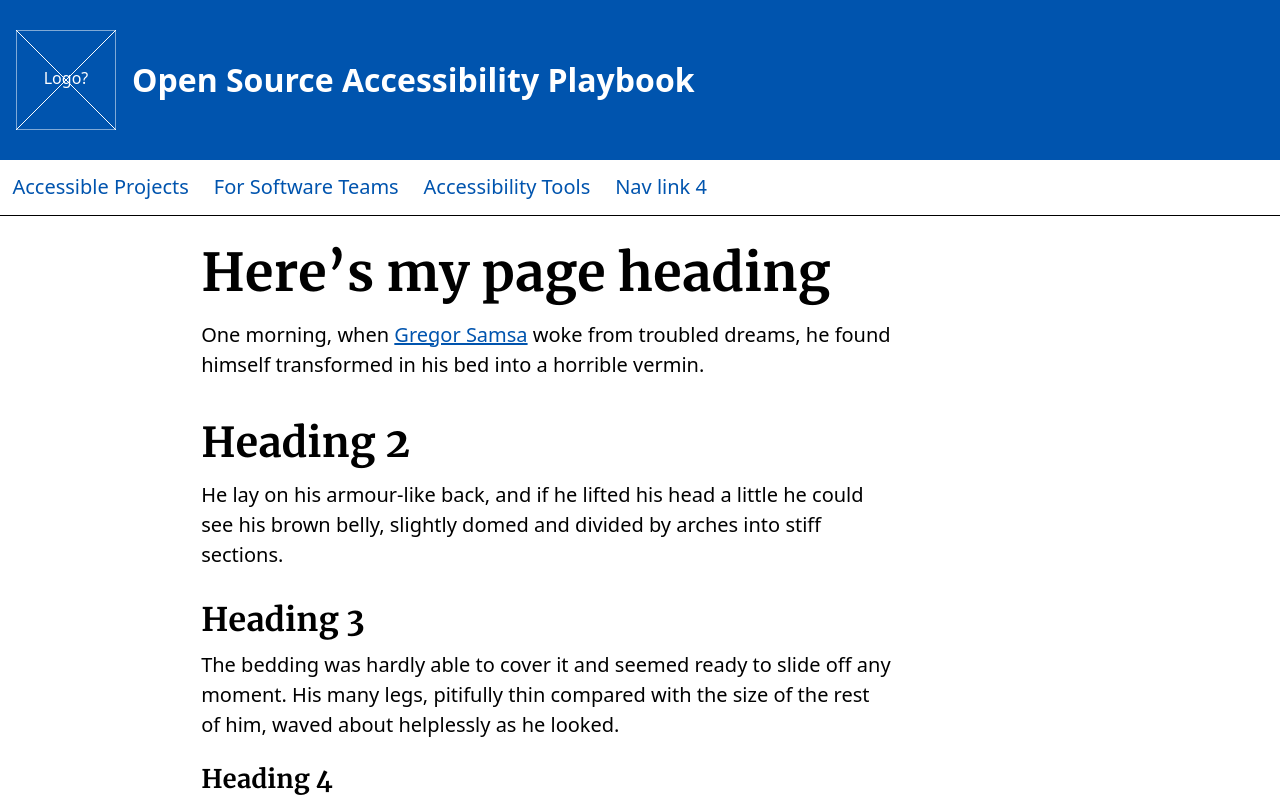
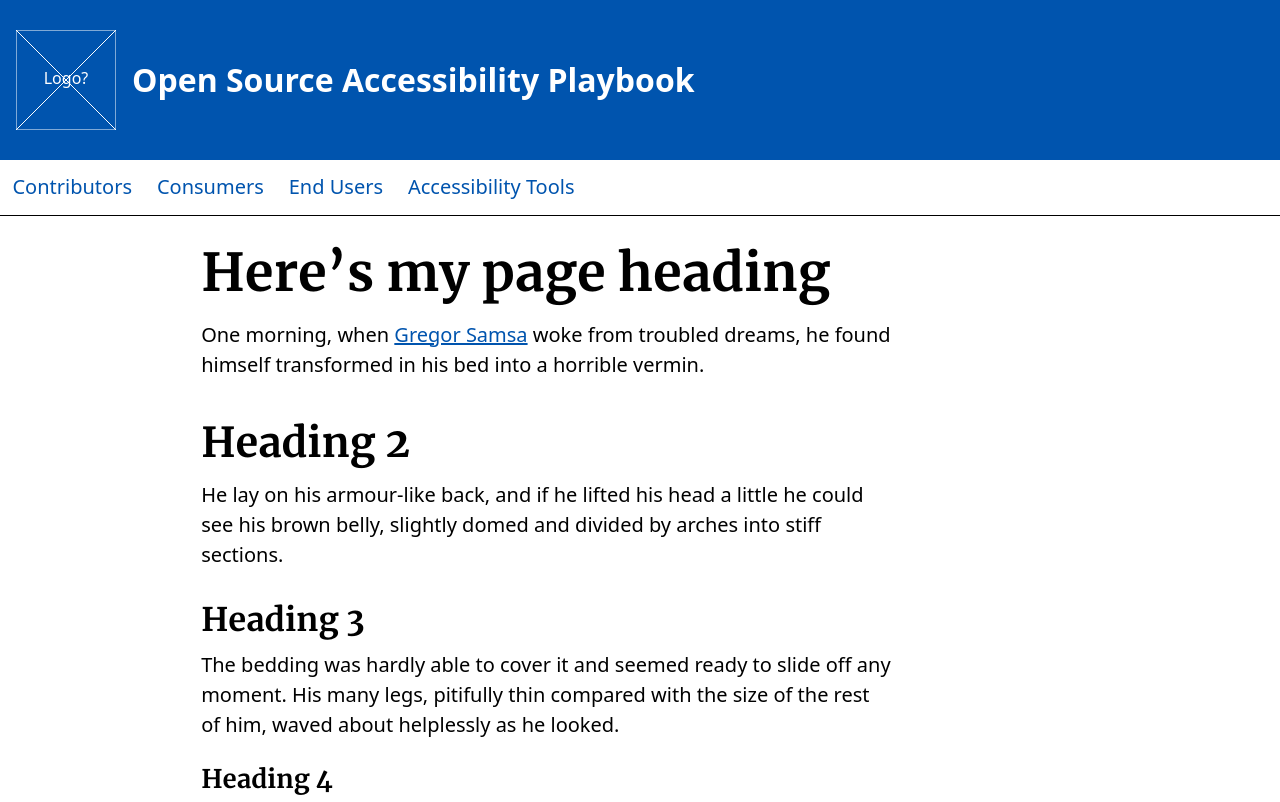
Before and after one commit to intel/AccessibilityPlaybook, an Eleventy site: page src/index.md in a window 1280 px wide. Shown: the top 802 px of the page. Built offline with nearby package versions, Linux system fonts and the light colour scheme; Eleventy itself is replaced by a stand-in of ours; files that its build step writes are made by us from their sources; a web font is replaced by a local one.

Commit message:
Update site nav

```diff
--- a/src/_includes/templates/basic-page.njk
+++ b/src/_includes/templates/basic-page.njk
@@ -25,16 +25,16 @@ title: basic page structure
 	<nav aria-label="site" class="nav--site">
 		<ul>
 			<li>
-				<a href="#">Accessible Projects</a>
+				<a href="/for-contributors/">Contributors</a>
 			</li>
 			<li>
-				<a href="/for-software-teams/">For Software Teams</a>
+				<a href="/for-consumers/">Consumers</a>
+			</li>
+			<li>
+				<a href="for-end-users">End Users</a>
 			</li>
 			<li>
 				<a href="/accessibility-tools/">Accessibility Tools</a>
-			</li>
-			<li>
-				<a href="#">Nav link 4</a>
 			</li>
 		</ul>
 	</nav>
```
